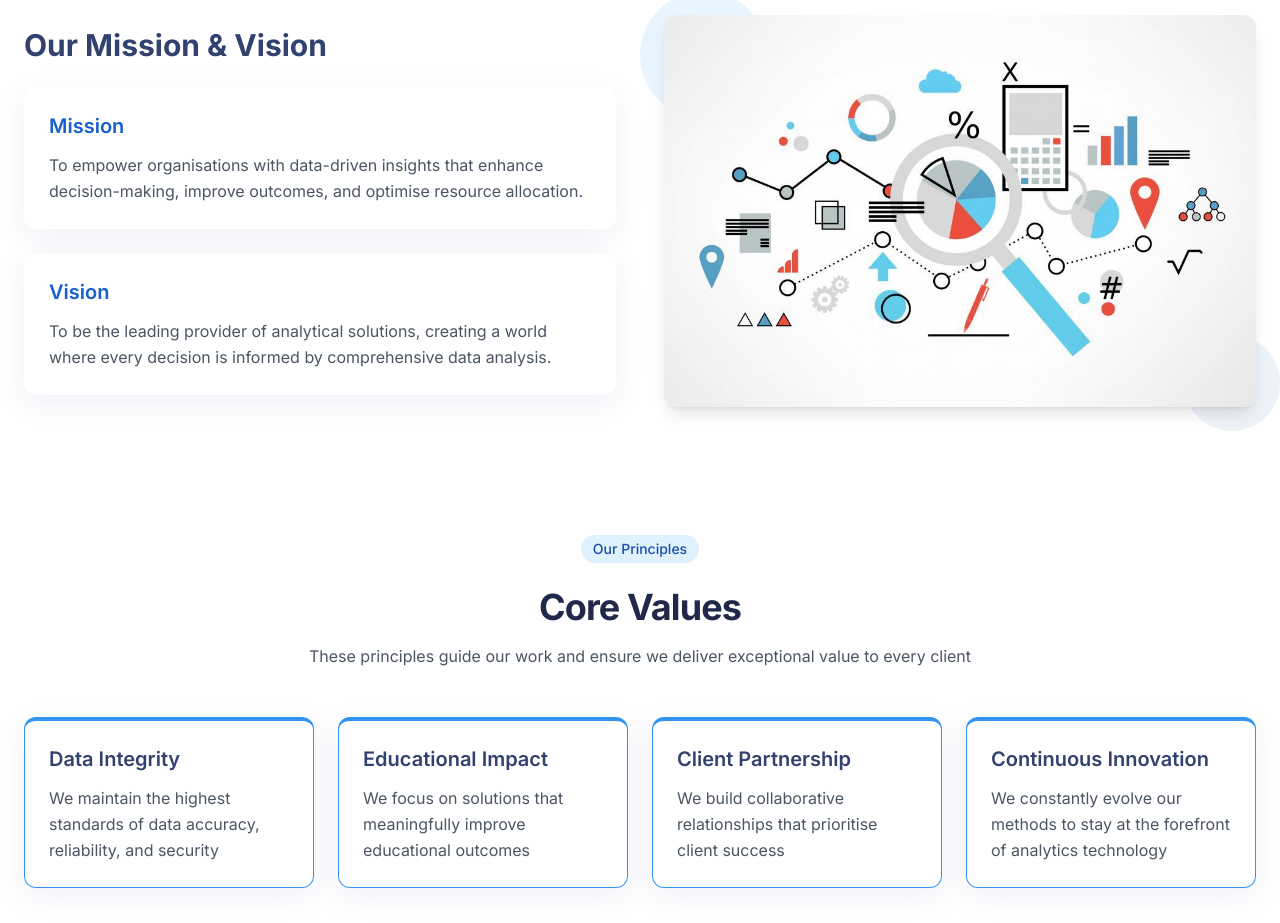
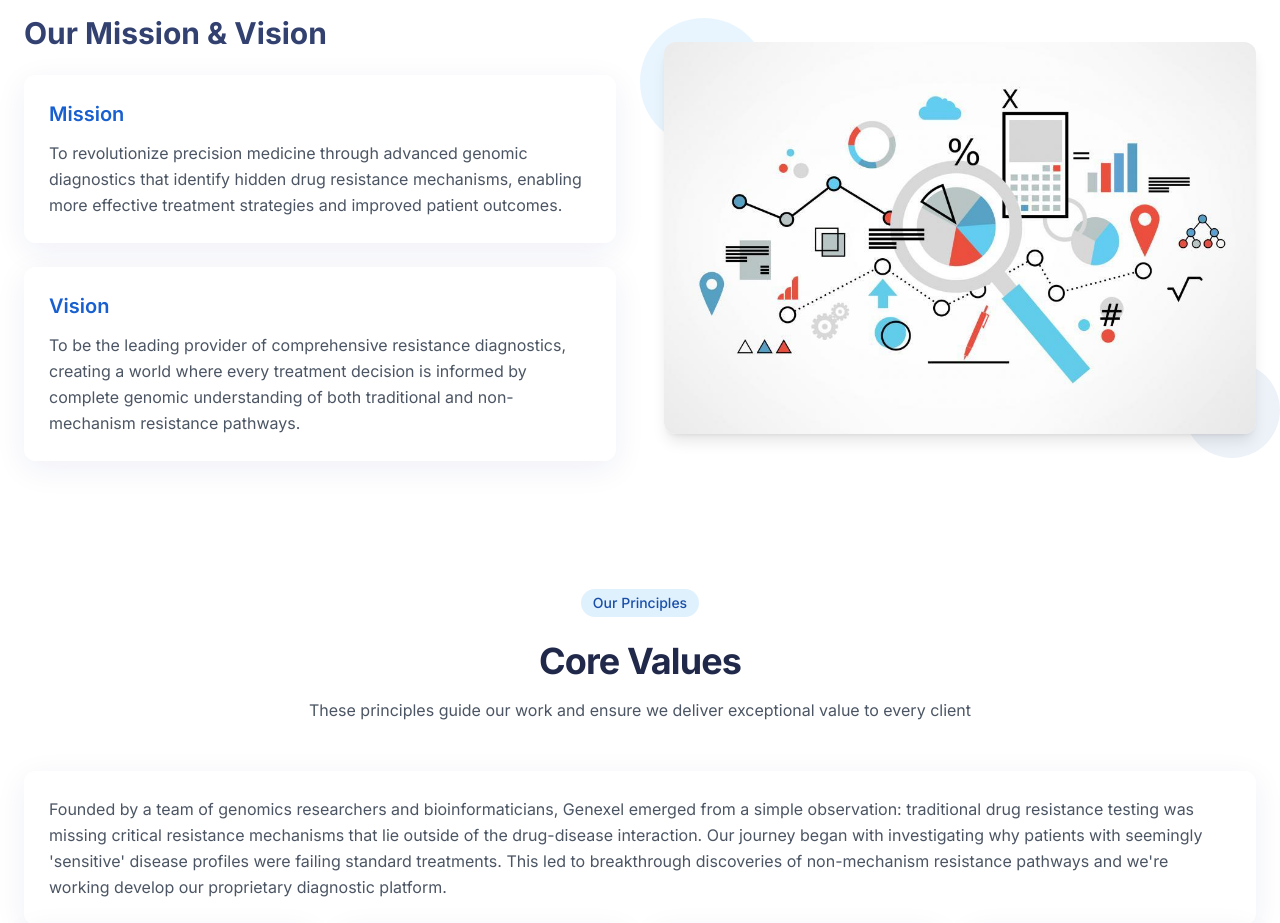
Before and after one commit to RuonHassan/genexel-analytica-hub, a React (Vite) app: page /about in a window 1280 px wide. Shown: the part 429-1352 px from the top of the page. Built offline with nearby package versions, Linux system fonts and the light colour scheme; what markdown-it-attrs would draw is missing.

Commit message:
Rebrand: Update website copy to focus on genomics and drug resistance

```diff
--- a/src/components/ArticlesHero.tsx
+++ b/src/components/ArticlesHero.tsx
@@ -33,10 +33,10 @@ const ArticlesHero = ({
     <div className="bg-analytics-50 py-16 md:py-24">
       <div className="container mx-auto px-4 md:px-6 max-w-4xl text-center">
         <h1 className="text-4xl md:text-5xl font-bold text-analytics-900 mb-6 transition-all duration-700 opacity-0 translate-y-8 fade-in-item">
-          Latest Articles & Insights
+          Latest Research in Precision Medicine
         </h1>
         <p className="text-lg text-gray-700 max-w-2xl mx-auto mb-10 transition-all duration-700 delay-100 opacity-0 translate-y-8 fade-in-item">
-          Discover cutting-edge research and analysis from our expert data analysts and researchers.
+          Stay informed with the latest genomic insights and breakthrough discoveries in drug resistance mechanisms
         </p>
 
         {/* Search and filter */}
--- a/src/components/FeaturedContent.tsx
+++ b/src/components/FeaturedContent.tsx
@@ -125,13 +125,13 @@ const FeaturedContent = () => {
             )}
           >
             <div className="inline-flex items-center px-3 py-1 rounded-full bg-genexel-100 text-genexel-800 text-sm font-medium mb-6">
-              Latest Insights
+              Latest Genomic Insights
             </div>
             <h2 className="text-3xl md:text-4xl font-bold tracking-tight text-analytics-950 mb-4">
               Featured Publications
             </h2>
             <p className="text-gray-600 max-w-2xl mx-auto">
-              Discover our latest research articles and premium reports providing valuable insights for organisations.
+              Discover the latest research and reports providing valuable insights into non-mechanism drug resistance pathways.
             </p>
           </div>
 
--- a/src/components/Hero.tsx
+++ b/src/components/Hero.tsx
@@ -53,7 +53,7 @@ const Hero = () => {
           >
             <div className="inline-flex items-center px-3 py-1 rounded-full bg-genexel-100 text-genexel-800 text-sm font-medium mb-6">
               <span className="inline-block w-2 h-2 rounded-full bg-genexel-500 mr-2"></span>
-              Transforming Data Into Strategic Advantage
+              Decoding Drug Resistance for Precision Medicine
             </div>
           </div>
 
@@ -62,8 +62,8 @@ const Hero = () => {
               isVisible ? "opacity-100 translate-y-0" : "opacity-0 translate-y-12"
             }`}
           >
-            Turn Your Data Into
-            <span className="text-genexel-600 block mt-2">Strategic Insights</span>
+            Revolutionizing
+            <span className="text-genexel-600 block mt-2">Treatment Strategies</span>
           </h1>
 
           <p
@@ -71,7 +71,7 @@ const Hero = () => {
               isVisible ? "opacity-100 translate-y-0" : "opacity-0 translate-y-12"
             }`}
           >
-            Genexel delivers comprehensive data analysis and research publications tailored to help organisations make strategic decisions.
+            Genexel is working to deliver cutting-edge genomic analysis and diagnostic tools to identify intrinsic drug resistance, revolutionizing treatment strategies and patient outcomes.
           </p>
 
           <div
--- a/src/components/ReportsHero.tsx
+++ b/src/components/ReportsHero.tsx
@@ -34,10 +34,10 @@ const ReportsHero = ({
     <div className="bg-genexel-50 py-16 md:py-24">
       <div className="container mx-auto px-4 md:px-6 max-w-4xl text-center">
         <h1 className="text-4xl md:text-5xl font-bold text-analytics-900 mb-6 transition-all duration-700 opacity-0 translate-y-8 fade-in-item">
-          Premium Research Reports
+          Genomic Analysis Reports
         </h1>
         <p className="text-lg text-gray-700 max-w-2xl mx-auto mb-6 transition-all duration-700 delay-100 opacity-0 translate-y-8 fade-in-item">
-          In-depth analysis and data-driven insights to inform strategic decision-making at your organisation.
+          Access comprehensive genomic analysis reports covering resistance mechanisms and precision medicine applications.
         </p>
 
         <div className="flex items-center justify-center gap-2 mb-10 transition-all duration-700 delay-150 opacity-0 translate-y-8 fade-in-item">
@@ -50,7 +50,7 @@ const ReportsHero = ({
                 </div>
               </TooltipTrigger>
               <TooltipContent className="max-w-xs">
-                <p>Our premium reports provide comprehensive data analysis and actionable insights for businesses and organisations of all types. Each report undergoes rigorous peer review and includes both data visualisations and strategic recommendations.</p>
+                <p>Our comprehensive genomic analysis reports are currently being updated with the latest research findings. Please check back soon or contact us for advance access to our newest insights on non-mechanism drug resistance.</p>
               </TooltipContent>
             </Tooltip>
           </TooltipProvider>
--- a/src/pages/About.tsx
+++ b/src/pages/About.tsx
@@ -13,7 +13,7 @@ const About = () => {
                 Our Story
               </div>
               <h1 className="text-4xl md:text-5xl font-bold tracking-tight text-analytics-950 mb-6">
-                About Genexel Analytics
+                About Genexel Genomics
               </h1>
             </div>
           </div>
@@ -28,14 +28,14 @@ const About = () => {
                 <div className="glass-card p-6 rounded-xl">
                   <h3 className="text-xl font-semibold mb-3 text-genexel-700">Mission</h3>
                   <p className="text-gray-600">
-                    To empower organisations with data-driven insights that enhance decision-making, improve outcomes, and optimise resource allocation.
+                    To revolutionize precision medicine through advanced genomic diagnostics that identify hidden drug resistance mechanisms, enabling more effective treatment strategies and improved patient outcomes.
                   </p>
                 </div>
 
                 <div className="glass-card p-6 rounded-xl">
                   <h3 className="text-xl font-semibold mb-3 text-genexel-700">Vision</h3>
                   <p className="text-gray-600">
-                    To be the leading provider of analytical solutions, creating a world where every decision is informed by comprehensive data analysis.
+                    To be the leading provider of comprehensive resistance diagnostics, creating a world where every treatment decision is informed by complete genomic understanding of both traditional and non-mechanism resistance pathways.
                   </p>
                 </div>
               </div>
@@ -67,23 +67,29 @@ const About = () => {
               </p>
             </div>
 
+            <div className="glass-card p-6 rounded-xl">
+              <p className="text-gray-600">
+                Founded by a team of genomics researchers and bioinformaticians, Genexel emerged from a simple observation: traditional drug resistance testing was missing critical resistance mechanisms that lie outside of the drug-disease interaction. Our journey began with investigating why patients with seemingly 'sensitive' disease profiles were failing standard treatments. This led to breakthrough discoveries of non-mechanism resistance pathways and we're working develop our proprietary diagnostic platform.
+              </p>
+            </div>
+
             <div className="grid grid-cols-1 md:grid-cols-4 gap-6">
               {[
                 {
-                  title: "Data Integrity",
-                  description: "We maintain the highest standards of data accuracy, reliability, and security"
+                  title: "Scientific Rigor",
+                  description: "We maintain the highest standards of genomic analysis accuracy, methodological precision, and data integrity"
                 },
                 {
-                  title: "Educational Impact",
-                  description: "We focus on solutions that meaningfully improve educational outcomes"
+                  title: "Clinical Relevance",
+                  description: "We focus on diagnostic solutions that meaningfully improve treatment decisions and patient outcomes"
                 },
                 {
-                  title: "Client Partnership",
-                  description: "We build collaborative relationships that prioritise client success"
+                  title: "Collaborative Innovation",
+                  description: "We build partnerships with healthcare providers and researchers that accelerate the translation of genomic insights into clinical practice"
                 },
                 {
-                  title: "Continuous Innovation",
-                  description: "We constantly evolve our methods to stay at the forefront of analytics technology"
+                  title: "Technological Advancement",
+                  description: "We constantly evolve our diagnostic platform to identify new resistance mechanisms and stay at the forefront of genomic medicine"
                 }
               ].map((value, index) => (
                 <div key={index} className="glass-card p-6 rounded-xl border-t-4 border-genexel-500">
--- a/src/pages/Contact.tsx
+++ b/src/pages/Contact.tsx
@@ -55,11 +55,10 @@ const Contact = () => {
                 Get In Touch
               </div>
               <h1 className="text-4xl md:text-5xl font-bold tracking-tight text-analytics-950 mb-6">
-                Contact Us
+                Contact Our Team
               </h1>
-              <p className="text-xl text-gray-600">
-                Have questions about our services or want to discuss your institution's specific needs?
-                Our team is ready to help.
+              <p className="text-xl text-gray-600 mb-12">
+                Have questions about our diagnostic platform or want to discuss implementing precision resistance testing in your clinical setting? Our team of genomics experts is ready to help.
               </p>
             </div>
           </div>
--- a/src/pages/Index.tsx
+++ b/src/pages/Index.tsx
@@ -16,10 +16,10 @@ const Index = () => {
         <section className="py-20 bg-gradient-to-r from-genexel-800 to-analytics-800 text-white">
           <div className="container mx-auto px-4 md:px-6 text-center">
             <h2 className="text-3xl md:text-4xl font-bold mb-6">
-              Ready to Transform Your Data into Actionable Insights?
+              Ready to Revolutionize Drug Resistance Diagnostics?
             </h2>
             <p className="text-xl text-gray-200 max-w-2xl mx-auto mb-8">
-              Partner with Genexel and unlock the full potential of your institution's data.
+              Partner with Genexel and unlock the full potential of genomic diagnostics for precision medicine.
             </p>
             <div className="flex flex-col sm:flex-row gap-4 justify-center">
               <a
@@ -32,7 +32,7 @@ const Index = () => {
                 href="/reports"
                 className="px-8 py-3 bg-transparent border border-white text-white font-medium rounded-md hover:bg-white/10 transition-colors"
               >
-                Explore Reports
+                Explore Research
               </a>
             </div>
           </div>
```
Also changed, not shown: src/components/ValueProposition.tsx (+10 -10 lines).
